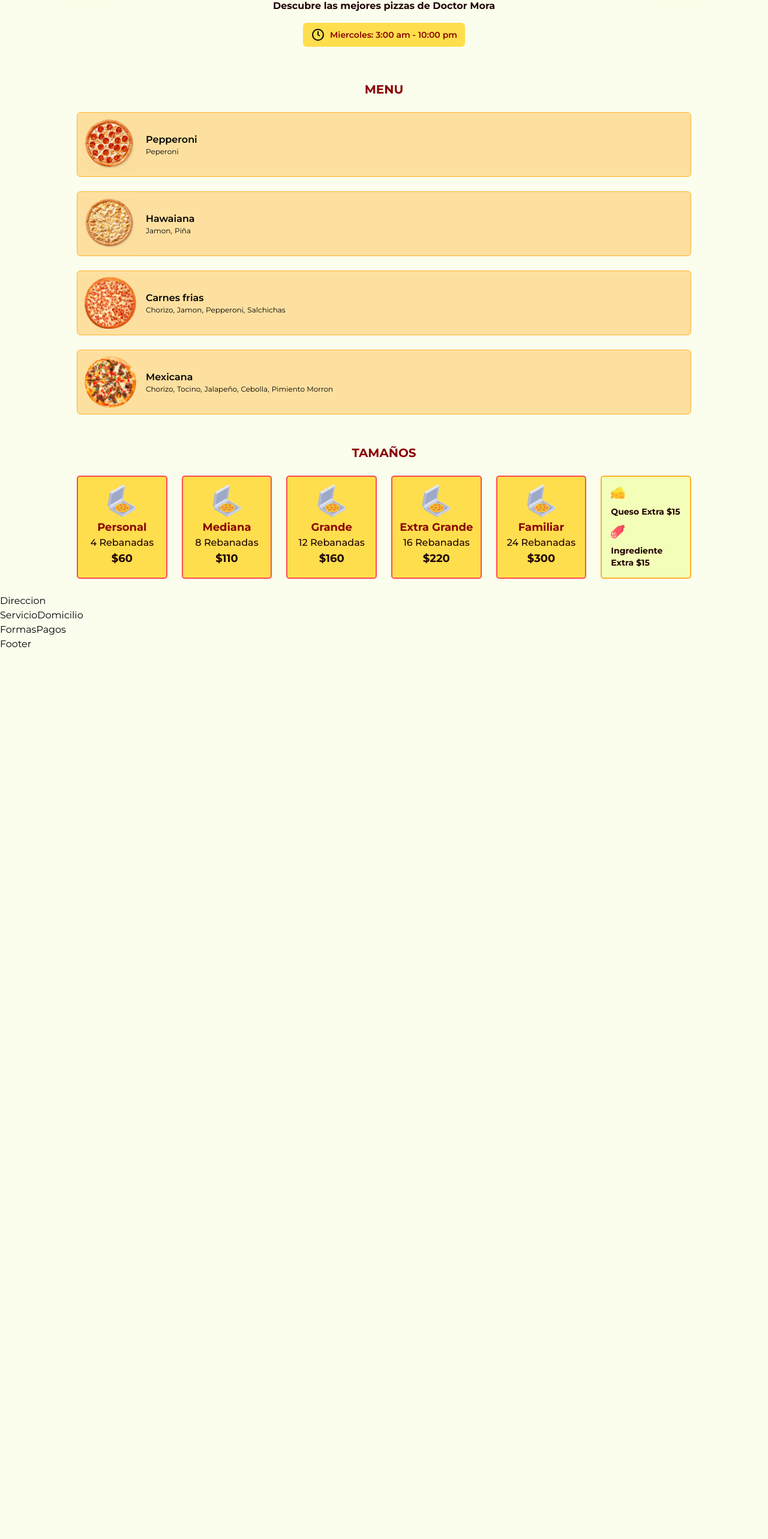
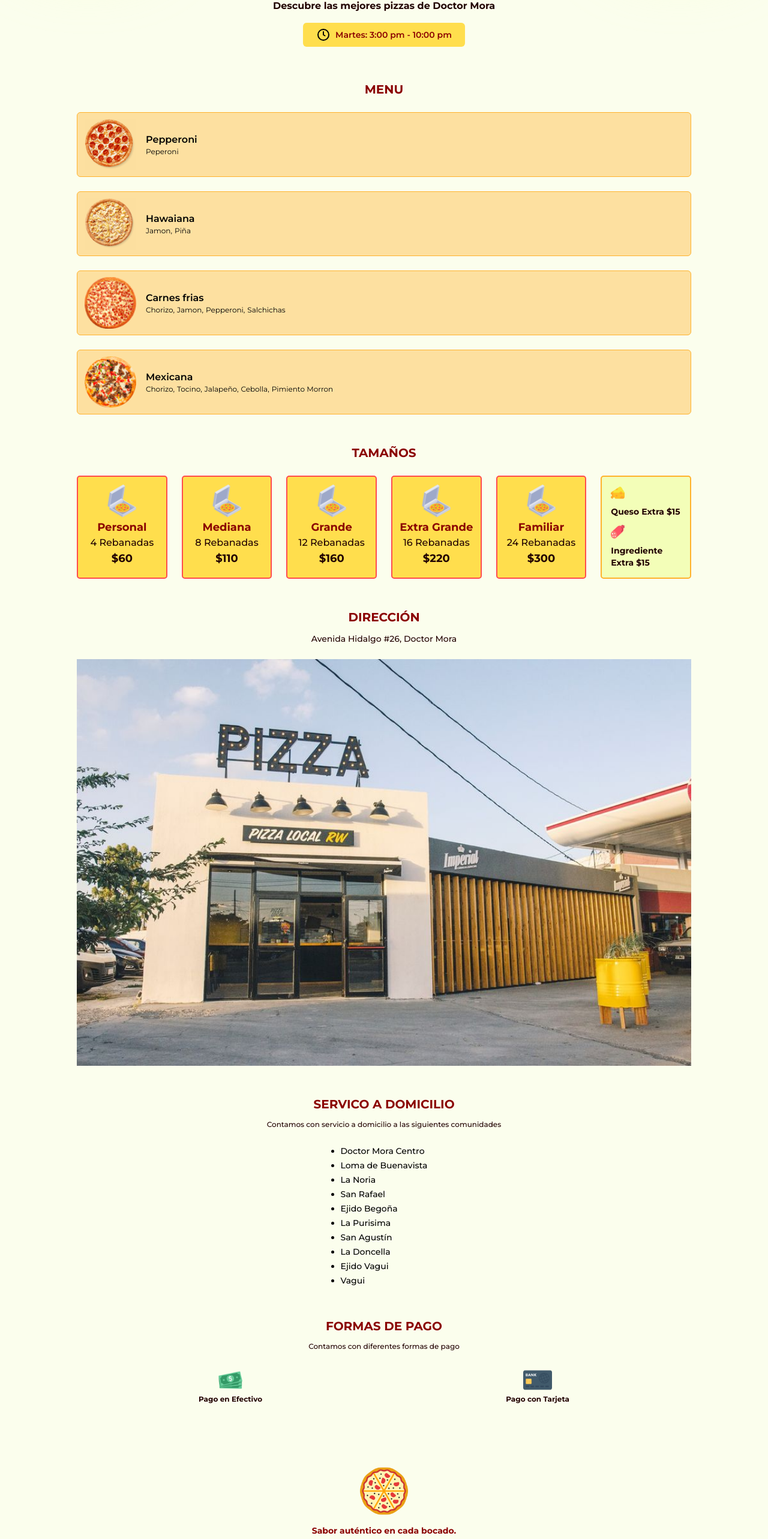
Before and after one commit to cesarpgasuz/pizzas-angy, a React (Vite) app: page / in a window 1280 px wide. Shown: the part 230-2796 px from the top of the page at 60% size. Before the commit the page ends 1316 px from the top, so only its background shows below. Built offline with nearby package versions, Linux system fonts and the light colour scheme.

Commit message:
end: landingpage movil
se termino la landingpage para la version movi, tambien se creo la funcion para mostrar el horario segun el dia de la semana

```diff
--- a/src/components/elements/Horario.jsx
+++ b/src/components/elements/Horario.jsx
@@ -1,9 +1,36 @@
+import { useMemo } from "react"
 import Clock from "../icons/Clock"
+import { HORARIOS } from "../../data"
+
+
+
 const Horario = () => {
+
+const fechaHoy = new Date().getDay()
+
+const calcularDia = (dia) => {
+
+  const semana = [
+    "Domingo",
+    "Lunes",
+    "Martes",
+    "Miércoles",
+    "Jueves",
+    "Viernes",
+    "Sábado"
+  ];
+     return semana[dia]
+}
+
+
+const diaDeHoy = useMemo(() => calcularDia(fechaHoy), [fechaHoy])
+const horarioHoy = HORARIOS[diaDeHoy]
+
+
   return (
     <div className="w-[270px] px-3 py-2 bg-angy-orange-light rounded-md mx-auto flex justify-center items-center gap-2">
         <Clock className='size-6' />
-        <span className="font-semibold text-angy-texto-pri text-sm">Miercoles: 3:00 am - 10:00 pm</span>
+        <span className="font-semibold text-angy-texto-pri text-sm">{`${diaDeHoy}: ${horarioHoy}`}</span>
     </div>
   )
 }
--- a/src/components/sections/Direccion.jsx
+++ b/src/components/sections/Direccion.jsx
@@ -1,6 +1,13 @@
+import { INFONEGOCIO } from "../../data"
+import ImagenNegocio from '../../assets/images/local.jpg'
+
 const Direccion = () => {
   return (
-    <div>Direccion</div>
+    <section className="contenedor padding-25">
+      <h2 className="uppercase text-center text-angy-texto-pri font-bold text-xl mb-3">Dirección</h2>
+      <p className="text-center font-medium text-angy-texto-sec text-sm mb-6">{INFONEGOCIO.direccion}</p>
+      <img src={ImagenNegocio} alt='imagen de una pizzeria' className="w-full h-auto" />
+    </section>
   )
 }
 export default Direccion
--- a/src/components/sections/Footer.jsx
+++ b/src/components/sections/Footer.jsx
@@ -1,6 +1,12 @@
+import IconoPizza from '../../assets/images/pizza.png'
+
 const Footer = () => {
   return (
-    <div>Footer</div>
+    <section className='contenedor pt-20 pb-7'>
+      <img src={IconoPizza} alt='Imagen de una pizza' className='size-20 mx-auto' />
+      <p className='text-center font-bold text-sm text-angy-texto-pri mt-4'>Sabor auténtico en cada bocado.</p>
+      <p className='text-center font-medium text-xs text-angy-texto-sec mt-14'>Pizzas Angy.  Copyright © {new Date().getFullYear()}</p>
+    </section>
   )
 }
 export default Footer
--- a/src/components/sections/FormasPagos.jsx
+++ b/src/components/sections/FormasPagos.jsx
@@ -1,6 +1,22 @@
+import IconoBilletes from '../../assets/images/dolares.png'
+import IconoTarjeta from '../../assets/images/tarjeta-de-credito.png'
 const FormasPagos = () => {
   return (
-    <div>FormasPagos</div>
+    <section className="contenedor padding-25">
+            <h2 className="uppercase text-center text-angy-texto-pri font-bold text-xl mb-3">formas de pago</h2>
+            <p className="text-center font-medium text-angy-texto-sec text-xs mb-6">Contamos con  diferentes formas de pago</p>
+
+            <div className="grid grid-cols-2">
+              <div className='flex flex-col justify-center items-center'><img src={IconoBilletes} alt='imagen de unos billetes' className='size-12' />
+                <h3 className='text-xs font-bold text-angy-texto-sec'>Pago en Efectivo</h3>
+              </div>
+              <div className='flex flex-col justify-center items-center'>
+                <img src={IconoTarjeta} alt='imagen de una tarjeta de credio' className='size-12' />
+                <h3 className='text-xs font-bold text-angy-texto-sec'>Pago con Tarjeta</h3>
+              </div>
+            </div>
+
+    </section>
   )
 }
 export default FormasPagos
--- a/src/components/sections/ServicioDomicilio.jsx
+++ b/src/components/sections/ServicioDomicilio.jsx
@@ -1,6 +1,19 @@
+import { COMUNIDADES } from "../../data"
+
 const ServicioDomicilio = () => {
   return (
-    <div>ServicioDomicilio</div>
+    <section className="contenedor padding-25">
+      <h2 className="uppercase text-center text-angy-texto-pri font-bold text-xl mb-3">servico a domicilio</h2>
+      <p className="text-center font-medium text-angy-texto-sec text-xs mb-6">Contamos con servicio a domicilio
+      a las siguientes comunidades</p>
+
+      <ul className="text-sm leading-6 font-medium list-disc w-fit mx-auto">
+        {COMUNIDADES.map((comunidad, index) => (
+          <li key={index}>{comunidad}</li>
+        ))}
+      </ul>
+
+    </section>
   )
 }
 export default ServicioDomicilio
--- a/src/components/sections/Tamanos.jsx
+++ b/src/components/sections/Tamanos.jsx
@@ -8,7 +8,7 @@ const Tamanos = () => {
   return (
     <section className="contenedor padding-25">
       <h2 className="uppercase text-center text-angy-texto-pri font-bold text-xl mb-6">Tamaños</h2>
-      <div class={styles.contenedorCajas}>
+      <div className={styles.contenedorCajas}>
 
         {TAMANOS.map(tamano => (
           <div key={tamano.id}>
--- a/src/data/index.js
+++ b/src/data/index.js
@@ -57,3 +57,31 @@ export const TAMANOS = [
         precio: 300
     },
 ]
+
+export const INFONEGOCIO = {
+    nombre: 'Pizza Angy',
+    direccion: 'Avenida Hidalgo #26, Doctor Mora'
+}
+
+export const COMUNIDADES = [
+    "Doctor Mora Centro",
+    "Loma de Buenavista",
+    "La Noria",
+    "San Rafael",
+    "Ejido Begoña",
+    "La Purisima",
+    "San Agustín",
+    "La Doncella",
+    "Ejido Vagui",
+    "Vagui"
+  ];
+
+
+  export const HORARIOS = {
+    Lunes: '3:00 pm - 10:00 pm',
+    Martes: '3:00 pm - 10:00 pm',
+    Miércoles: '5:00 pm - 10:00 pm',
+    Jueves: '3:00pm - 9:00 pm',
+    Viernes: '12:00 pm - 10:00 pm',
+    Domingo: '10:00 am - 10:00 pm'
+  }
```
